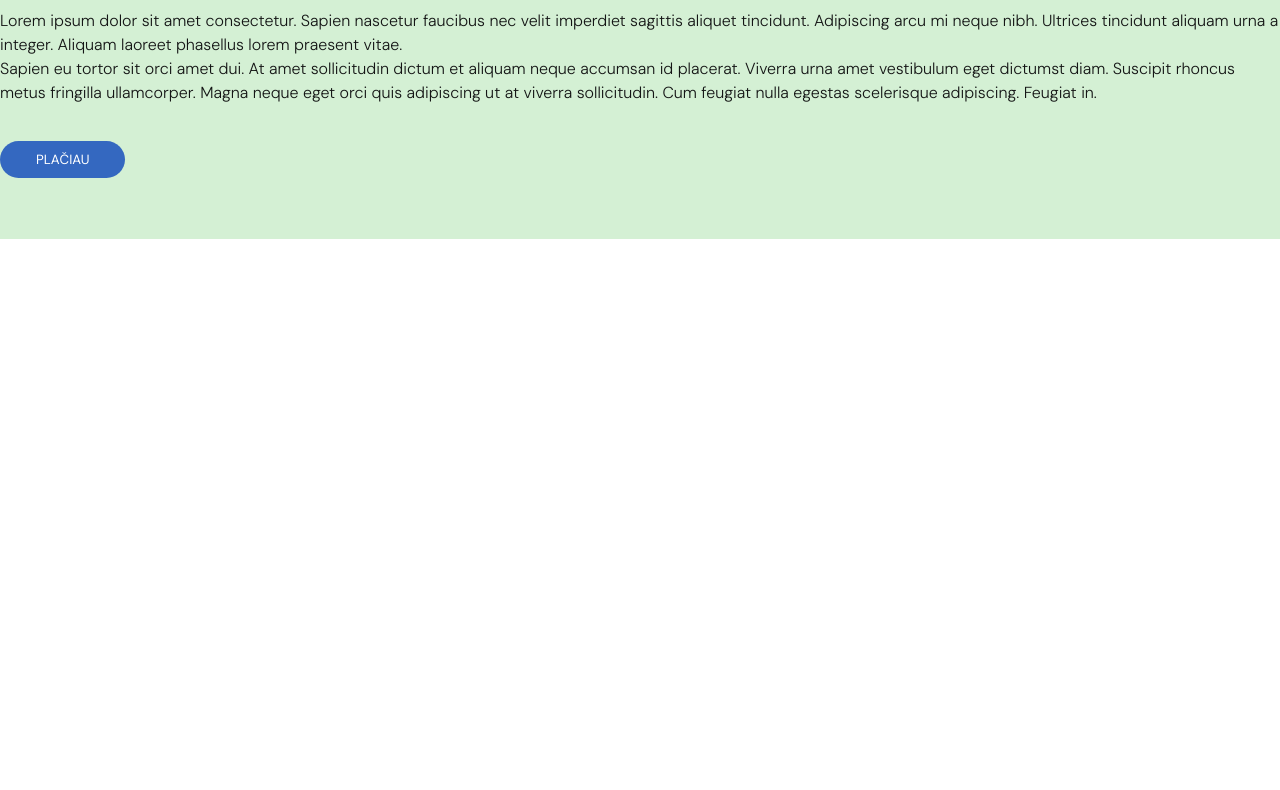
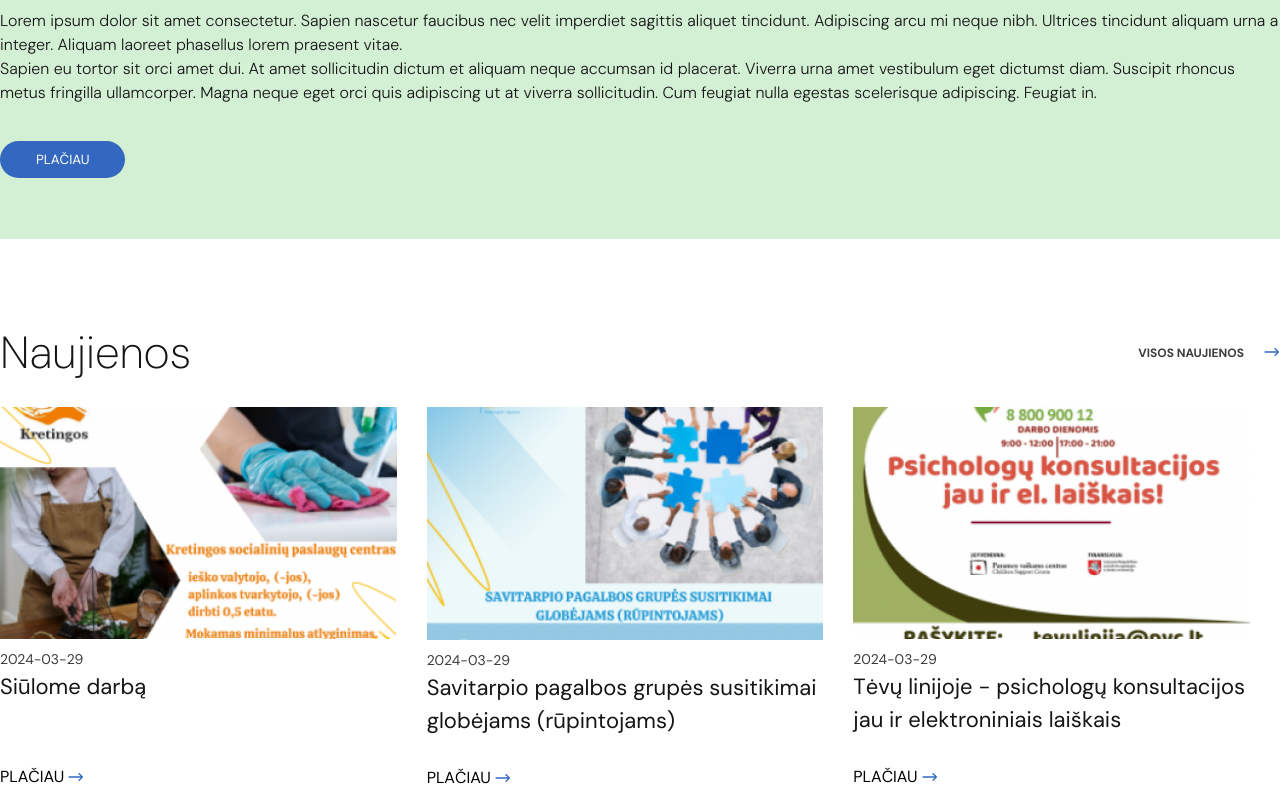
Before and after one commit to itarek99/landing-page, a plain HTML site: page index.html in a window 1280 px wide. Shown: the part 970-1760 px from the top of the page. Before the commit the page ends 1209 px from the top, so only its background shows below. Drawn offline with Linux system fonts and the light colour scheme; a script that the page names is missing.

Commit message:
Article Secton Completed

```diff
--- a/css/style.css
+++ b/css/style.css
@@ -4,6 +4,7 @@
   --bg-color: #d4f0d4;
   --btn-color: #3468c0;
   --text-color: #141515;
+  --link-color: #3c3c3c;
 }
 
 * {
@@ -220,3 +221,65 @@ a {
 .cta__btn {
   margin-top: 36px;
 }
+
+.article {
+  margin-top: 80px;
+}
+
+.article__header {
+  display: flex;
+  justify-content: space-between;
+  align-items: center;
+  margin-bottom: 20px;
+}
+
+.article__header p {
+  font-size: 45px;
+  font-weight: 200;
+  color: var(--text-color);
+}
+
+.article__header a {
+  display: flex;
+  align-items: center;
+  gap: 20px;
+  font-size: 12px;
+  font-weight: 700;
+  color: var(--link-color);
+}
+
+.article__content {
+  display: flex;
+  gap: 30px;
+}
+
+.article__item {
+  width: calc((100% - 90px) / 3);
+  display: flex;
+  flex-direction: column;
+  gap: 10px;
+}
+
+.article__img {
+  width: 100%;
+  object-fit: cover;
+}
+
+.article__text {
+  height: 140px;
+  display: flex;
+  flex-direction: column;
+  justify-content: space-between;
+}
+
+.article__date {
+  font-size: 14px;
+  font-weight: 400;
+  color: var(--link-color);
+}
+
+.article__title {
+  font-size: 22px;
+  font-weight: 400;
+  color: var(--text-color);
+}
--- a/index.html
+++ b/index.html
@@ -112,6 +112,47 @@
     </div>
   </section>
 
+  <section class="article container">
+    <div class="article__header">
+      <p>Naujienos</p>
+      <a href="">VISOS NAUJIENOS <img src="images/arrow.svg" alt="arrow"></a>
+    </div>
+
+    <div class="article__content">
+      <div class="article__item">
+        <img src="images/article_1.png" alt="article" class="article__img">
+        <div class="article__text">
+          <div class="article__info">
+            <p class="article__date">2024-03-29</p>
+            <h4 class="article__title">Siūlome darbą</h4>
+          </div>
+          <a href="" class="article__link">PLAČIAU <img src="images/arrow.svg" alt="arrow"></a>
+        </div>
+      </div>
+      <div class="article__item">
+        <img src="images/article_2.png" alt="article" class="article__img">
+        <div class="article__text">
+          <div class="article__info">
+            <p class="article__date">2024-03-29</p>
+            <h4 class="article__title">Savitarpio pagalbos grupės susitikimai globėjams (rūpintojams)</h4>
+          </div>
+          <a href="" class="article__link">PLAČIAU <img src="images/arrow.svg" alt="arrow"></a>
+        </div>
+      </div>
+      <div class="article__item">
+        <img src="images/article_3.png" alt="article" class="article__img">
+        <div class="article__text">
+          <div class="article__info">
+            <p class="article__date">2024-03-29</p>
+            <h4 class="article__title">Tėvų linijoje - psichologų konsultacijos jau ir elektroniniais laiškais</h4>
+          </div>
+          <a href="" class="article__link">PLAČIAU <img src="images/arrow.svg" alt="arrow"></a>
+        </div>
+      </div>
+    </div>
+
+  </section>
+
   <script src="scripts/script.js" defer></script>
 
 </body>
```
Also changed, not shown: images/arrow.svg (added), images/article_1.png (added), images/article_2.png (added), images/article_3.png (added).
